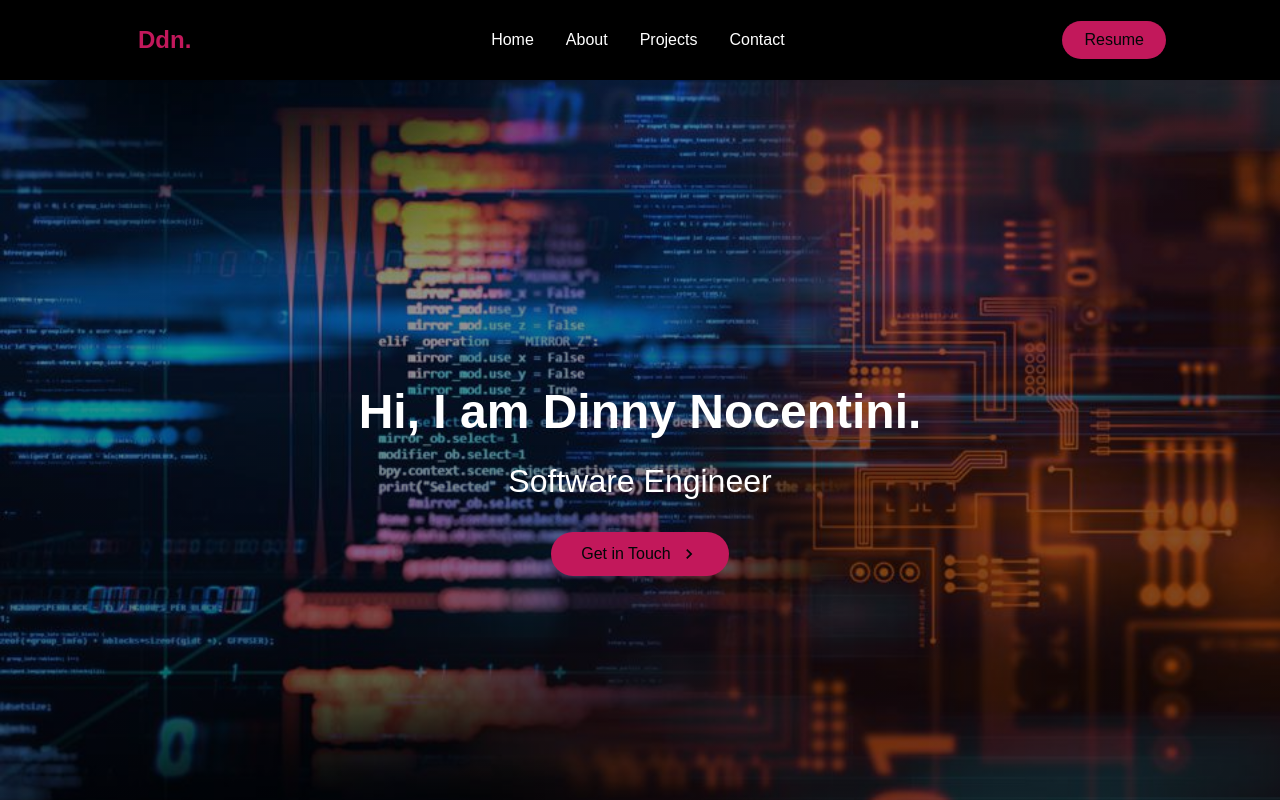
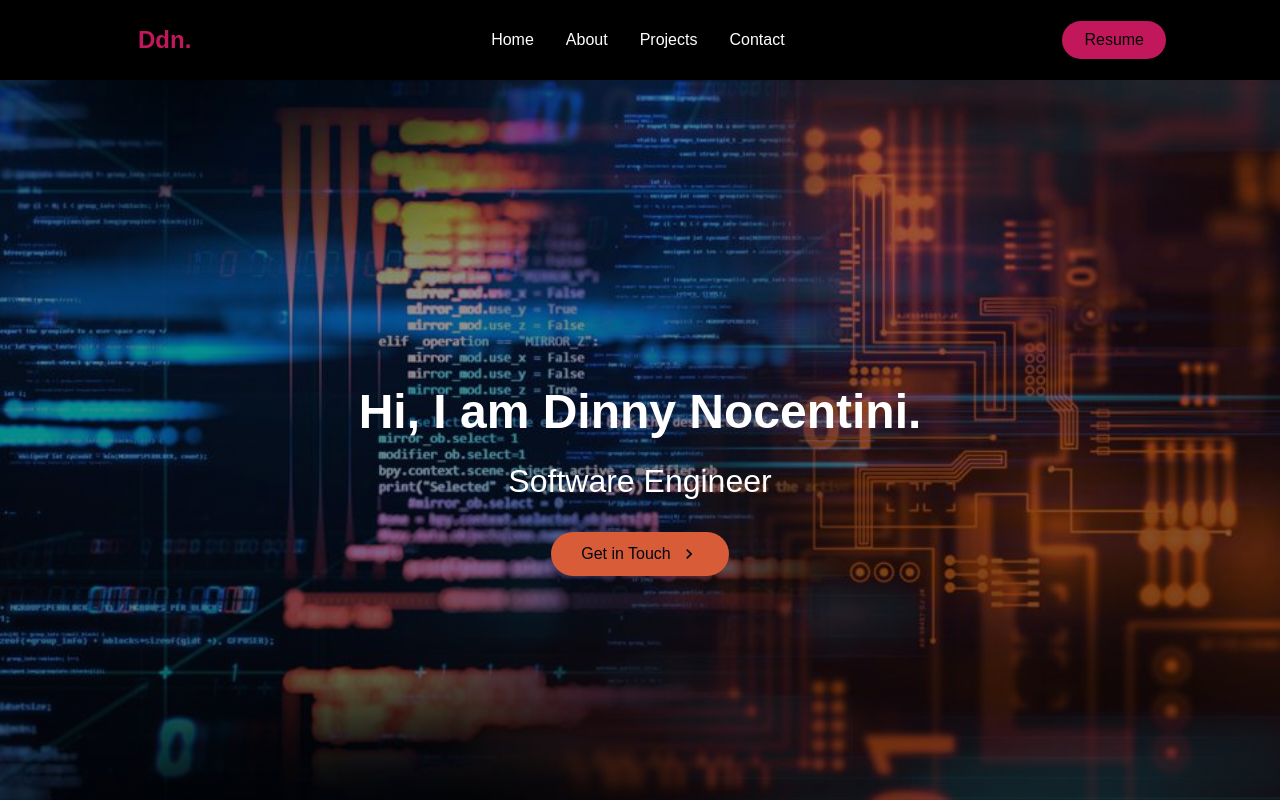
Before and after one commit to dnocentini/portfolio-app, a React (Create React App) app: page / in a window 1280 px wide. Shown: the top 800 px of the page. Built offline with nearby package versions, Linux system fonts and the light colour scheme; a web font is replaced by a local one.

Commit message:
update colors on ButtonElem (HeroSection)

```diff
--- a/src/components/ButtonElem.js
+++ b/src/components/ButtonElem.js
@@ -3,10 +3,10 @@ import {Link} from 'react-scroll';
 
 export const Button = styled(Link)`
     border-radius: 50px;
-    background: ${({ primary }) => (primary ? '#c2185b' : '#010606')};
+    background: ${({ primary }) => (primary ? '#d95c38' : '#00060e')};
     white-space: nowrap;
     padding: ${({ big }) => (big ? '14px 48px' : '12px 30px')};
-    color: ${({ dark }) => (dark ? '#010606' : '#fff')};
+    color: ${({ dark }) => (dark ? '#00060e' : '#fff')};
     font-size: ${({ fontBig }) => (fontBig ? '20px' : '16px')};
     outline: none;
     border: none;
@@ -18,6 +18,6 @@ export const Button = styled(Link)`
 
     &:hover {
         transition: all 0.2s ease-in-out;
-        background: ${({ primary }) => (primary ? '#fff' : '#c2185b')};
+        background: ${({ primary }) => (primary ? '#fff' : '#d95c38')};
     };
 `;
```
